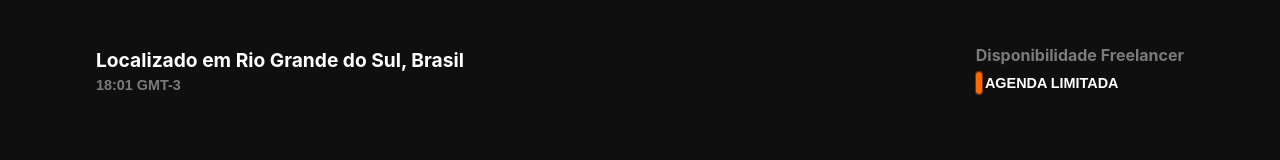
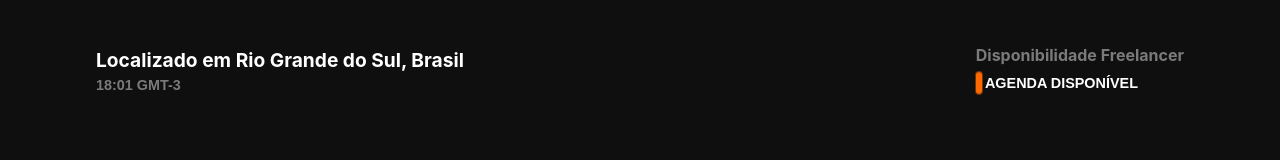
Before and after one commit to ArturIbanez/portfolioArturIbanez, a React (Vite) app: page / in a window 1280 px wide. Shown: the part 615-775 px from the top of the page. Built offline with nearby package versions, Linux system fonts and the light colour scheme.

Commit message:
Update Hero.jsx

```diff
--- a/src/components/layouts/Hero.jsx
+++ b/src/components/layouts/Hero.jsx
@@ -61,7 +61,7 @@ function Hero() {
               <p className='disponibilidade'>Disponibilidade Freelancer</p>
               <h1 className='limitada'>
                 <div className="pulse"></div>
-                AGENDA LIMITADA
+                AGENDA DISPONÍVEL
               </h1>
             </div>
           </div>
```
